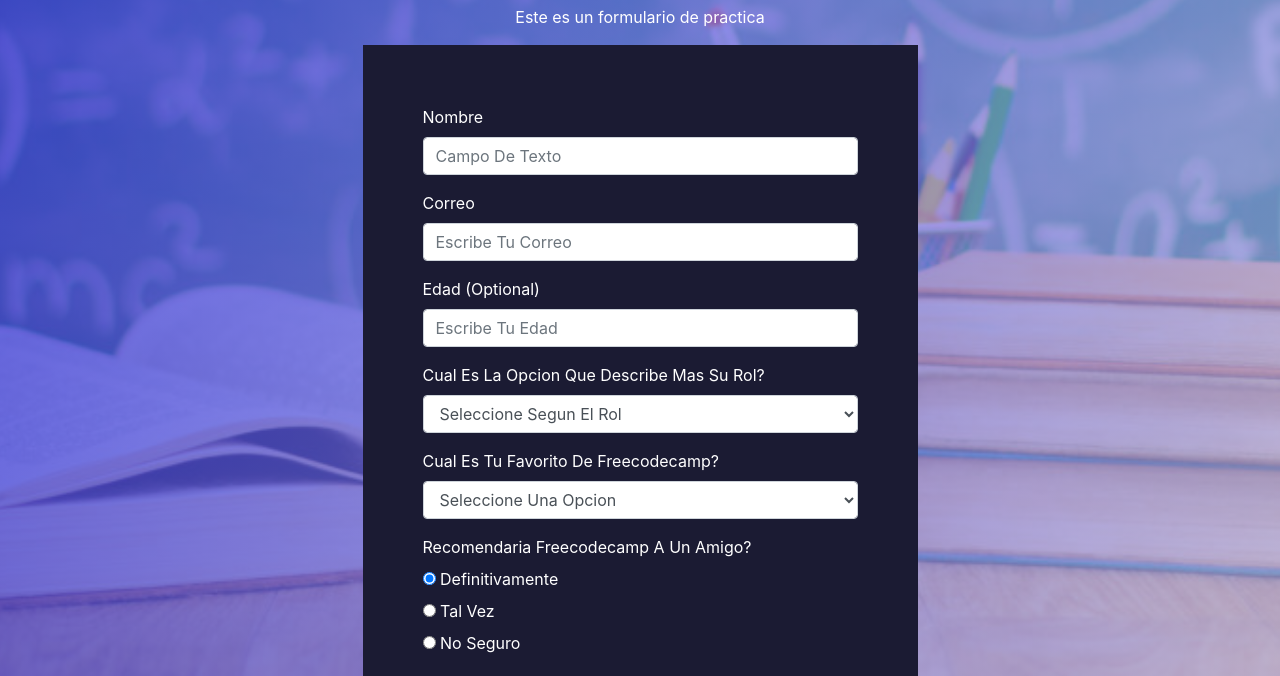
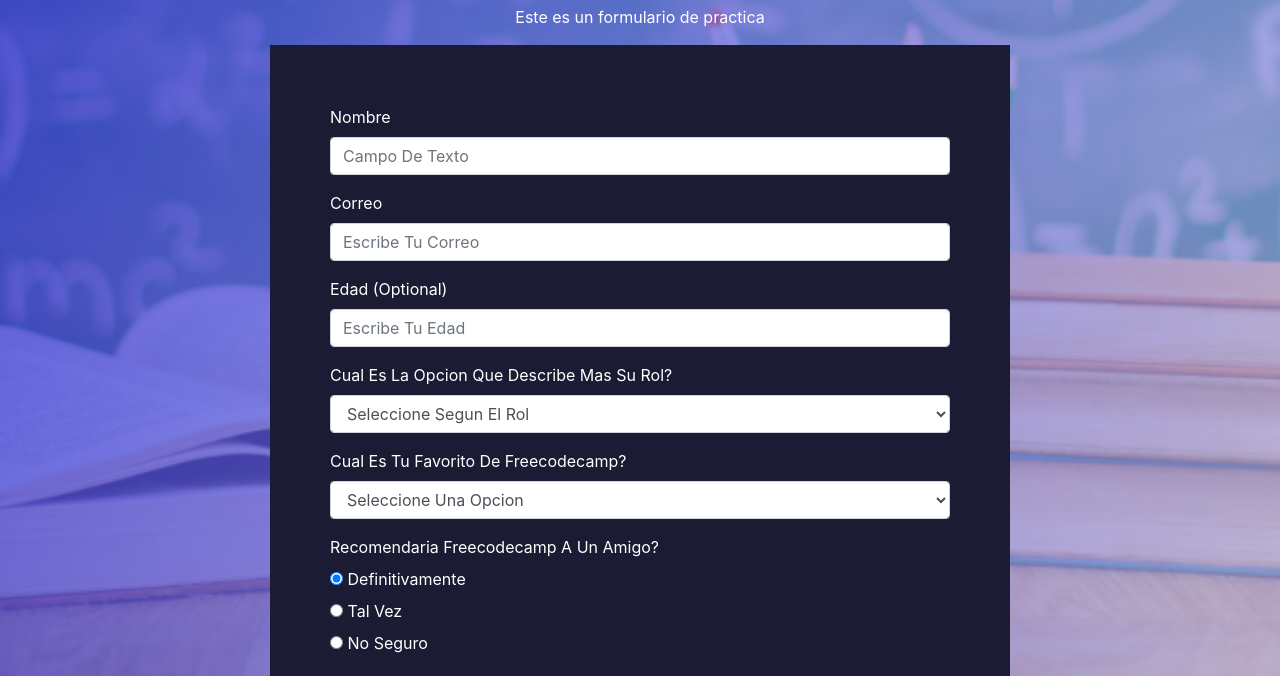
Before and after one commit to kira4489/Survey-form, a plain HTML site: page index.html in a window 1280 px wide. Shown: the part 113-789 px from the top of the page. Drawn offline with nearby package versions, Linux system fonts and the light colour scheme.

Commit message:
update files survey

```diff
--- a/index.html
+++ b/index.html
@@ -21,7 +21,7 @@
     <div class="container">
       <div class="row">
         <div class="col-lg-12">
-          <form id="survey-form" class="col-lg-6">
+          <form id="survey-form" class="col-lg-6 col-xl-8">
             <div class="form-group">
               <label for="name" id="name">nombre</label>
               <input
```
